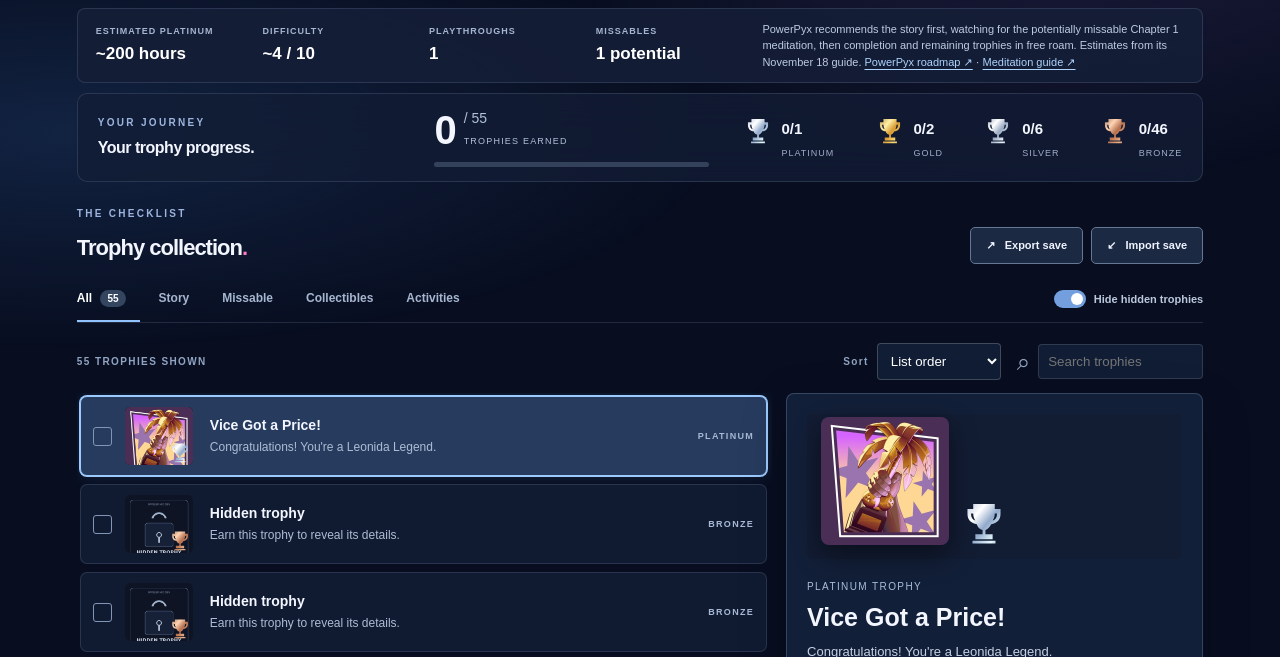
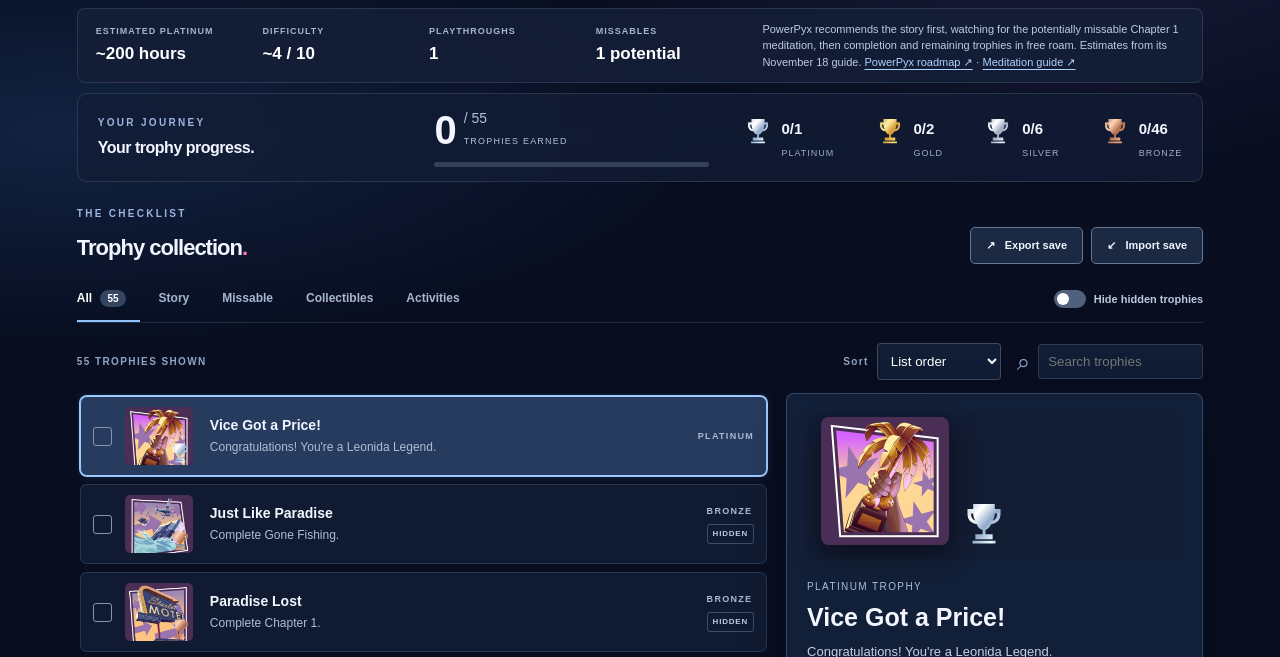
Before and after one commit to athrony/gta6-trophy-guide-01-asong, a plain HTML site: page app/index.html in a window 1280 px wide. Shown: the part 268-925 px from the top of the page. Drawn offline with Linux system fonts and the light colour scheme.

Commit message:
Reveal hidden trophies and wire icons by id

```diff
--- a/app/app.js
+++ b/app/app.js
@@ -33,15 +33,15 @@ function element(tag, className, text) {
 }
 
 
-function iconPath(trophy, hidden) {
-  return hidden ? 'assets/trophy-icons/hidden.jpg' : `assets/trophy-icons/${String(trophy.id).padStart(2, '0')}.jpg`;
+function iconPath(trophy) {
+  return `assets/trophy-icons/${String(trophy.id).padStart(2, '0')}.jpg`;
 }
 
-function trophyImage(trophy, hidden, className) {
+function trophyImage(trophy, className) {
   const img = document.createElement('img');
   if (className) img.className = className;
-  img.src = iconPath(trophy, hidden);
-  img.alt = hidden ? 'Hidden trophy' : trophy.name;
+  img.src = iconPath(trophy);
+  img.alt = trophy.name;
   img.width = 512;
   img.height = 512;
   img.decoding = 'async';
@@ -65,16 +65,12 @@ function render() {
   }
   const query = search.value.trim().toLowerCase();
   const visible = trophies.filter(trophy => {
-    const hidden = spoilerToggle.checked && trophy.hidden && !earned.has(trophy.id);
+    if (spoilerToggle.checked && trophy.hidden && !earned.has(trophy.id)) return false;
     const matchesFilter = filter === 'all' || (filter === 'missable' ? trophy.missable : trophy.kind === filter);
-    const searchable = hidden ? 'hidden trophy' : `${trophy.name} ${trophy.description} ${trophy.guide}`.toLowerCase();
+    const searchable = `${trophy.name} ${trophy.description} ${trophy.guide}`.toLowerCase();
     return matchesFilter && searchable.includes(query);
   });
-  if (sort.value === 'name') visible.sort((first, second) => {
-    const firstHidden = spoilerToggle.checked && first.hidden && !earned.has(first.id);
-    const secondHidden = spoilerToggle.checked && second.hidden && !earned.has(second.id);
-    return (firstHidden ? '' : first.name).localeCompare(secondHidden ? '' : second.name);
-  });
+  if (sort.value === 'name') visible.sort((first, second) => first.name.localeCompare(second.name));
   if (sort.value === 'grade') {
     const grades = ['platinum', 'gold', 'silver', 'bronze'];
     visible.sort((first, second) => grades.indexOf(first.grade) - grades.indexOf(second.grade));
@@ -90,45 +86,44 @@ function render() {
   if (!visible.some(trophy => trophy.id === selectedId)) selectedId = visible[0].id;
   for (const trophy of visible) {
     const isEarned = earned.has(trophy.id);
-    const hidden = spoilerToggle.checked && trophy.hidden && !isEarned;
     const row = element('article', `trophy kind-${trophy.kind} ${isEarned ? 'is-earned' : ''} ${selectedId === trophy.id ? 'is-selected' : ''}`);
     const check = element('label', 'check');
     const input = document.createElement('input');
     input.type = 'checkbox';
     input.checked = isEarned;
-    input.setAttribute('aria-label', hidden ? 'Mark hidden trophy earned' : `Mark ${trophy.name} earned`);
+    input.setAttribute('aria-label', `Mark ${trophy.name} earned`);
     input.addEventListener('change', () => { input.checked ? earned.add(trophy.id) : earned.delete(trophy.id); save(); render(); });
     check.append(input, element('span', 'checkmark', '✓'));
-    const icon = element('div', `trophy-icon ${trophy.grade}${hidden ? ' is-hidden' : ''}`);
-    icon.append(trophyImage(trophy, hidden), element('span', 'cup'));
+    const icon = element('div', `trophy-icon ${trophy.grade}`);
+    icon.append(trophyImage(trophy), element('span', 'cup'));
     const content = element('button', 'row-select');
     content.type = 'button';
     content.setAttribute('aria-pressed', String(selectedId === trophy.id));
-    content.append(element('h3', '', hidden ? 'Hidden trophy' : trophy.name), element('p', 'description', hidden ? 'Earn this trophy to reveal its details.' : trophy.description));
+    content.append(element('h3', '', trophy.name), element('p', 'description', trophy.description));
     content.addEventListener('click', () => { selectedId = trophy.id; render(); document.querySelector('.is-selected .row-select')?.focus(); });
-    row.append(check, icon, content, element('div', 'grade-label', trophy.grade));
+    const grade = element('div', 'grade-label', trophy.grade);
+    if (trophy.hidden) grade.append(element('span', 'hidden-badge', 'Hidden'));
+    row.append(check, icon, content, grade);
     list.append(row);
   }
   const selected = visible.find(trophy => trophy.id === selectedId);
-  const hidden = spoilerToggle.checked && selected.hidden && !earned.has(selected.id);
   const detail = document.querySelector('#trophy-detail');
   detail.replaceChildren();
-  const detailArt = element('div', `detail-art${hidden ? ' is-hidden' : ''} kind-${selected.kind}`);
+  const detailArt = element('div', `detail-art kind-${selected.kind}`);
   const detailCup = element('div', `detail-cup ${selected.grade}`);
   detailCup.append(element('span', 'cup'));
-  detailArt.append(trophyImage(selected, hidden, 'detail-icon'), detailCup);
-  const rarity = !hidden && typeof selected.rarityPercent === 'number'
+  detailArt.append(trophyImage(selected, 'detail-icon'), detailCup);
+  const rarity = typeof selected.rarityPercent === 'number'
     ? `EXOPHASE RARITY  ·  ${selected.rarityPercent}% (fetched 2026-11-20, early/volatile)`
     : '';
   detail.append(
     detailArt,
     element('div', 'detail-grade', `${selected.grade} trophy`),
-    element('h2', '', hidden ? 'Hidden trophy' : selected.name),
-    element('p', 'detail-description', hidden ? 'Earn this trophy to reveal its details.' : selected.description),
+    element('h2', '', selected.name),
+    element('p', 'detail-description', selected.description),
     element('p', 'detail-status', earned.has(selected.id) ? 'EARNED' : 'NOT YET EARNED'),
   );
   if (rarity) detail.append(element('p', 'detail-rarity', rarity));
-  if (!hidden) {
   const details = document.createElement('details');
   details.open = true;
   const summary = element('summary', '', 'GUIDE & SOURCES');
@@ -146,7 +141,6 @@ function render() {
   guide.append(sources, element('p', 'source', `MISSABILITY  ·  ${selected.missableStatus}`));
   details.append(summary, guide);
   detail.append(details);
-  }
 
 }
 
--- a/app/index.html
+++ b/app/index.html
@@ -24,7 +24,7 @@
       <section class="progress-panel" aria-label="Trophy progress"><div><span class="section-kicker">YOUR JOURNEY</span><h2>Your trophy progress.</h2><p>Saved on this device, ready when you are.</p></div><div class="progress-main"><div class="progress-number"><strong id="earned">0</strong><span> / 55<br><small>TROPHIES EARNED</small></span></div><div class="progress-track"><div id="progress-bar"></div></div></div><div class="grade-counts" id="grade-counts"></div></section>
       <section class="roadmap" id="roadmap"><div class="section-heading"><div><span class="section-kicker">THE BIG PICTURE</span><h2>The road to platinum.</h2></div><p>The trophy list comes from the competition kit’s November 18, 2026 freeze and has not been independently verified in-game. Roadmap details are unconfirmed.</p></div><div class="stages"><article><span>01 / STORY</span><h3>Start the journey</h3><p>Follow the main story and watch for named mission milestones. PowerPyx’s chapter and final-mission sequence contains a conflict, so the precise order is unconfirmed.</p></article><article><span>02 / EXPLORE</span><h3>See the state</h3><p>Try activities, win 20 different races, finish 250 stunts and use WAiNK It at 100 locations. Build three card sets.</p></article><article><span>03 / CLEAN UP</span><h3>Finish the threads</h3><p>Complete eight stranger strands and the named final missions. Work toward 100% completion and clear remaining trophies.</p></article><article><span>04 / PLATINUM</span><h3>Become a legend</h3><p>Earn the other 54 trophies to complete the collection and claim Vice Got a Price!</p></article></div><p class="notice"><strong>Missability is unconfirmed.</strong> PowerPyx flags the Chapter 1 Jason-house balcony meditation as potentially missable. Whether that session is required for the trophy remains unconfirmed.</p></section>
       <section class="tracker" id="tracker"><div class="section-heading tracker-heading"><div><span class="section-kicker">THE CHECKLIST</span><h2>Trophy collection<span class="period">.</span></h2><p>Keep track of every last trophy.</p></div><div class="file-actions"><button id="export" class="outline-button">↗ &nbsp; Export save</button><button id="import-button" class="outline-button">↙ &nbsp; Import save</button><input id="import-file" type="file" accept="application/json,.json" hidden></div></div>
-        <div class="toolbar"><div class="filters" aria-label="Filter trophies"><button class="selected" data-filter="all">All <span>55</span></button><button data-filter="story">Story</button><button data-filter="missable">Missable</button><button data-filter="collectibles">Collectibles</button><button data-filter="activities">Activities</button></div><label class="spoiler"><input type="checkbox" id="spoilers" checked><span class="toggle"></span> Hide hidden trophies</label></div>
+        <div class="toolbar"><div class="filters" aria-label="Filter trophies"><button class="selected" data-filter="all">All <span>55</span></button><button data-filter="story">Story</button><button data-filter="missable">Missable</button><button data-filter="collectibles">Collectibles</button><button data-filter="activities">Activities</button></div><label class="spoiler"><input type="checkbox" id="spoilers"><span class="toggle"></span> Hide hidden trophies</label></div>
         <div class="list-meta"><span id="result-count">ALL TROPHIES</span><div class="list-controls"><label class="sort">Sort <select id="sort"><option value="list">List order</option><option value="name">Name</option><option value="grade">Grade</option><option value="progress">Unearned first</option></select></label><label class="search"><span>⌕</span><input id="search" type="search" placeholder="Search trophies" aria-label="Search trophies"></label></div></div>
         <div class="collection-layout"><div id="trophy-list" class="trophy-list" aria-live="polite"></div><aside id="trophy-detail" class="detail-panel" aria-live="polite"></aside></div><p id="message" class="message" role="status"></p>
       </section>
--- a/app/style.css
+++ b/app/style.css
@@ -97,6 +97,7 @@ h1 em{font-style:normal;color:#fba4cf;text-shadow:0 0 35px #f779a944}
 .category{font-size:9px;letter-spacing:1px;text-transform:uppercase;color:#b9c9e2;background:#334561;padding:4px 7px;border-radius:3px}
 .description{color:#aebdd4;margin-top:5px;font-size:12px;line-height:1.5}
 .grade-label{justify-self:end;color:#a7b9d4;text-transform:uppercase;font-size:9px;letter-spacing:1.3px;font-weight:bold}
+.hidden-badge{display:block;margin-top:5px;padding:3px 5px;border:1px solid #8298bb66;border-radius:3px;color:#b8c9e1;font-size:8px;letter-spacing:.8px;text-align:center}
 .trophy details{margin-top:9px}
 .trophy summary{cursor:pointer;list-style:none;color:#9cc7ff;font-weight:bold;font-size:9px;letter-spacing:1px}
 .trophy summary:after{content:' +';font-size:14px}
```
Also changed, not shown: screenshots/1-overview.jpg, screenshots/2-roadmap.jpg, screenshots/3-checklist.jpg, screenshots/4-collectibles.jpg. Lines whose indentation alone changed are shown as unchanged.
